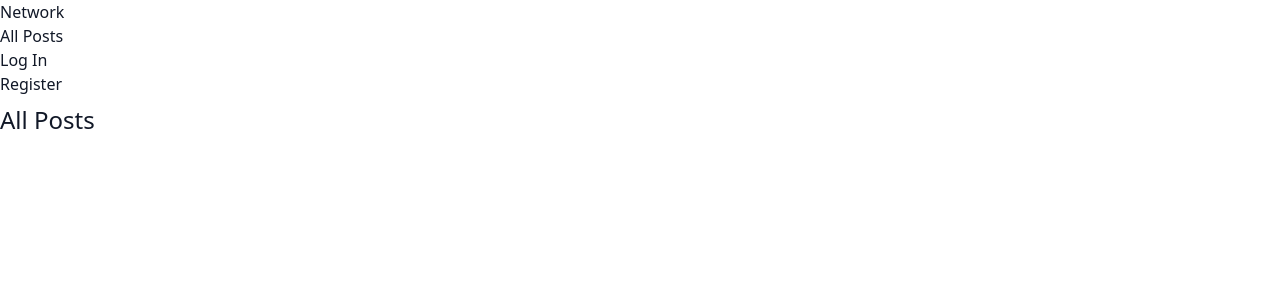
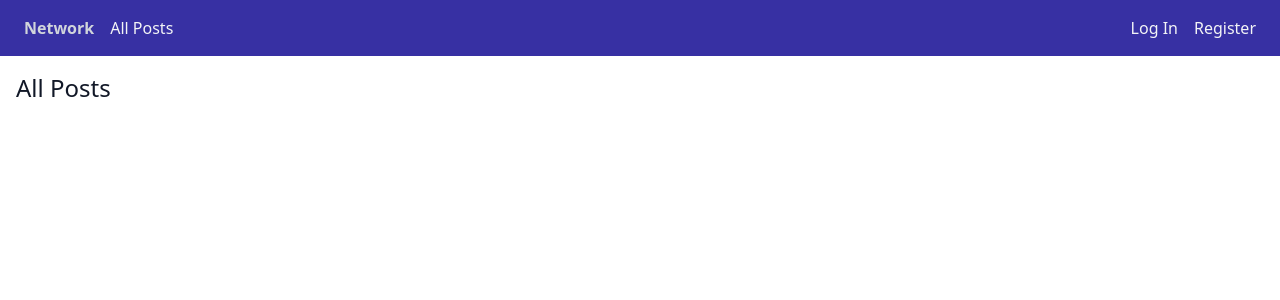
Before and after one commit to ycolagelo/Network, a React app in the folder frontend/: page / in a window 1280 px wide. Shown: the top 300 px of the page. Built offline with nearby package versions, Linux system fonts and the light colour scheme; no server answers; the HTML template or start-up script is replaced by a standard one.

Commit message:
remove bootstrap and new navbar

```diff
--- a/frontend/src/App.js
+++ b/frontend/src/App.js
@@ -24,10 +24,10 @@ function App() {
   const isAuthenticated = userInfo !== null;
 
   return (
-    <Router>
-      <div className="font-sans text-gray-900">
+    <div className="font-sans text-gray-900 box-border">
+      <Router>
         <Header isAuthenticated={isAuthenticated} user={userInfo} />
-        <div className="container mx-auto">
+        <div className="container mx-auto px-4">
           <Switch>
             <Route path="/" exact={true}>
               <AllPostsPage isAuthenticated={isAuthenticated} />
@@ -46,8 +46,8 @@ function App() {
             <Route path="/">No page found</Route>
           </Switch>
         </div>
-      </div>
-    </Router>
+      </Router>
+    </div>
   );
 }
 
--- a/frontend/src/components/Header.js
+++ b/frontend/src/components/Header.js
@@ -1,57 +1,77 @@
 import React from "react";
 import { Link } from "react-router-dom";
 
+function NavItem({ children }) {
+  return <div className="px-2">{children}</div>;
+}
+
+function Brand({ children }) {
+  return <div className="px-2 font-bold text-gray-300">{children}</div>;
+}
+
+const LINK_CLASSES = "text-gray-100 hover:text-gray-300";
+
+function StyledLink({ children, to, extraClasses = "" }) {
+  return (
+    <Link className={`${LINK_CLASSES} ${extraClasses}`} to={to}>
+      {children}
+    </Link>
+  );
+}
+
+function StyledA({ children, href, extraClasses = "" }) {
+  return (
+    <a href={href} className={`${LINK_CLASSES} ${extraClasses}`}>
+      {children}
+    </a>
+  );
+}
+
 export function Header({ isAuthenticated, user }) {
+  // grid grid-cols-2
   return (
-    <nav className="navbar navbar-expand-lg navbar-light bg-light">
-      <Link className="navbar-brand" to="/">
-        Network
-      </Link>
-      <div>
-        <ul className="navbar-nav mr-auto">
-          {isAuthenticated && (
-            <>
-              <li className="nav-item">
-                <Link className="nav-link" to={`/profile/${user.username}`}>
-                  <strong>{user.username}</strong>
-                </Link>
-              </li>
-            </>
-          )}
+    <nav className="p-4 flex justify-between bg-indigo-800">
+      {/* Left Side */}
+      <div className="flex list-none">
+        <Brand>
+          <Link to="/">Network</Link>
+        </Brand>
+        {isAuthenticated && (
+          <NavItem>
+            <StyledLink
+              extraClasses="font-medium"
+              to={`/profile/${user.username}`}
+            >
+              {user.username}
+            </StyledLink>
+          </NavItem>
+        )}
+        <NavItem>
+          <StyledLink to="/">All Posts</StyledLink>
+        </NavItem>
+        {isAuthenticated && (
+          <NavItem>
+            <StyledLink to={"/following-posts"}>Following</StyledLink>
+          </NavItem>
+        )}
+      </div>
 
-          <li className="nav-item">
-            <Link className="nav-link" to="/">
-              All Posts
-            </Link>
-          </li>
-          {isAuthenticated ? (
-            <>
-              <li className="nav-item">
-                <Link className="nav-link" to={"/following-posts"}>
-                  Following
-                </Link>
-              </li>
-              <li className="nav-item">
-                <a className="nav-link" href="/logout">
-                  Log Out
-                </a>
-              </li>
-            </>
-          ) : (
-            <>
-              <li className="nav-item">
-                <a className="nav-link" href="/login">
-                  Log In
-                </a>
-              </li>
-              <li className="nav-item">
-                <a className="nav-link" href="/register">
-                  Register
-                </a>
-              </li>
-            </>
-          )}
-        </ul>
+      {/* Right Side */}
+      <div className="flex justify-end">
+        {isAuthenticated ? (
+          <NavItem>
+            <StyledA href="/logout">Log Out</StyledA>
+          </NavItem>
+        ) : (
+          <>
+            <NavItem>
+              <StyledA href="/login">Log In</StyledA>
+            </NavItem>
+            <NavItem>
+              <StyledA href="/register">Register</StyledA>
+            </NavItem>
+          </>
+        )}
       </div>
     </nav>
   );
--- a/frontend/src/components/NewPostForm.js
+++ b/frontend/src/components/NewPostForm.js
@@ -36,15 +36,17 @@ export function NewPostForm({ onNewPostCreated }) {
 
   return (
     <div>
-      <form className="form" onSubmit={handleSubmit}>
+      <form className="" onSubmit={handleSubmit}>
+        <div className="w-full">
           <textarea
             required
-          className="form-control"
+            className="w-full h-20"
             name="new-post"
             value={newPostValue}
             onChange={handleNewPostChange}
             placeholder="New Post"
           />
+        </div>
         <Button buttonStyle="primary" extraClasses="mt-2" type="submit">
           Post
         </Button>
--- a/frontend/src/components/Title.js
+++ b/frontend/src/components/Title.js
@@ -1,5 +1,5 @@
 import React from "react";
 
 export function Title({ children, extraClasses = "" }) {
-  return <h1 className={`text-2xl mb-4 mt-2 ${extraClasses}`}>{children}</h1>;
+  return <h1 className={`text-2xl mb-4 mt-4 ${extraClasses}`}>{children}</h1>;
 }
--- a/frontend/src/pages/AllPosts.js
+++ b/frontend/src/pages/AllPosts.js
@@ -2,6 +2,7 @@ import React, { useState, useEffect } from "react";
 import { Posts } from "../components/Posts";
 import { NewPostForm } from "../components/NewPostForm";
 import { Card } from "../components/Card";
+import { Title } from "../components/Title";
 
 export function AllPostsPage({ isAuthenticated }) {
   const [posts, setPosts] = useState([]);
@@ -25,9 +26,9 @@ export function AllPostsPage({ isAuthenticated }) {
 
   return (
     <div className="mt-2">
-      <h2 className="text-2xl">All Posts</h2>
+      <Title>All Posts</Title>
       {isAuthenticated && (
-        <Card extraClasses="mt-4">
+        <Card>
           <NewPostForm onNewPostCreated={handlePostCreated} />
         </Card>
       )}
--- a/frontend/templates/frontend/index.html
+++ b/frontend/templates/frontend/index.html
@@ -5,7 +5,6 @@
     <meta charset="utf-8">
     <meta name="viewport" content="width=device-width, initial-scale=1">
     <title>{% block title %}Vov's Social Network{% endblock %}</title>
-    <link rel="stylesheet" href="https://stackpath.bootstrapcdn.com/bootstrap/4.4.1/css/bootstrap.min.css" integrity="sha384-Vkoo8x4CGsO3+Hhxv8T/Q5PaXtkKtu6ug5TOeNV6gBiFeWPGFN9MuhOf23Q9Ifjh" crossorigin="anonymous">
 </head>
 
 <body class="bg-gray-100">
```
Lines whose indentation alone changed are shown as unchanged.
